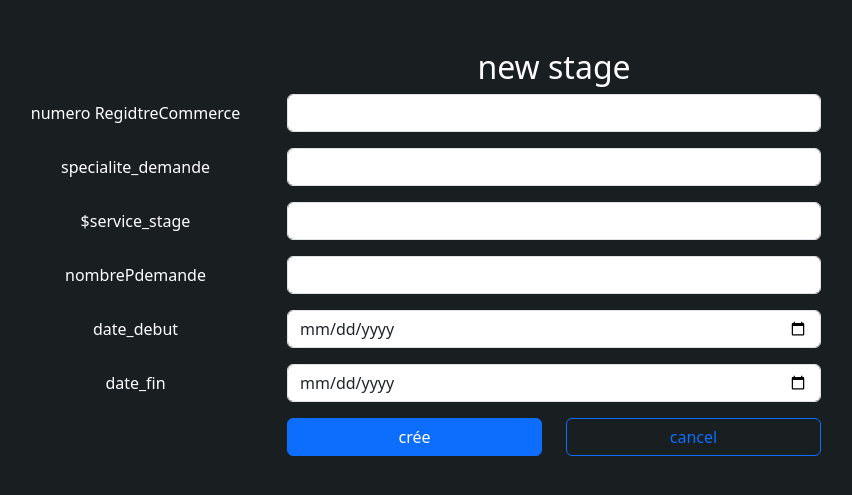
After one commit to yousri1992/site-project, a PHP site: page /creeStage.php in a window 1280 px wide. The commit adds this page. Shown: the top 495 px of the page, without its empty margins (86-938 px from the left). Run offline with PHP 8.4, Linux system fonts and the light colour scheme.

```diff
--- /dev/null
+++ b/creeStage.php
@@ -0,0 +1,142 @@
+<?php
+// 1. Établir la connexion à la base de données
+$connection = new mysqli('localhost', 'root', '', 'bd_stalgerie');
+
+// Vérifier la connexion
+if ($connection->connect_error) {
+    die("Erreur de connexion à la base de données : " . $connection->connect_error);
+}
+$numeroRCommerce_fk = $specialite_demande = $service_stage = $nombrePdemande = $date_debut = $date_fin = "";
+$errorMessage = $successMessage = "";
+
+if ($_SERVER['REQUEST_METHOD'] == 'POST') {
+    $numeroRCommerce_fk = $_POST["numeroRCommerce_fk"];
+    $specialite_demande = $_POST["specialite_demande"];
+    $service_stage = $_POST["service_stage"];
+    $nombrePdemande = $_POST["nombrePdemande"];
+    $date_debut = $_POST["date_debut"];
+    $date_fin = $_POST["date_fin"];
+    $dataValid = true;
+
+
+    $sql = "SELECT * FROM tab_identreprise WHERE numeroRCommerce = ?";
+    $stmt = $connection->prepare($sql);
+    $stmt->bind_param("s", $numeroRCommerce_fk);
+    $stmt->execute();
+    $result = $stmt->get_result();
+
+    if ($result->num_rows == 0) {
+        $dataValid = false;
+        $errorMessage = "Le numéro de Registre Commerce saisi n'existe pas.";
+    }
+
+
+    if ($dataValid) {
+        // Ajouter le stage à la base de données
+        $sql = "INSERT INTO poste_stage (numeroRCommerce_fk, specialite_demande, service_stage, nombrePdemande, date_debut, date_fin) " .
+            "VALUES (?, ?, ?, ?, ?, ?)";
+        $stmt = $connection->prepare($sql);
+        $stmt->bind_param("ssssss", $numeroRCommerce_fk, $specialite_demande, $service_stage, $nombrePdemande, $date_debut, $date_fin);
+        $stmt->execute();
+
+        // Vérifier si l'insertion a réussi
+        if ($stmt->affected_rows > 0) {
+            $successMessage = "Le stage a été ajouté avec succès.";
+        } else {
+            $errorMessage = "Erreur lors de l'ajout du stage : " . $stmt->error;
+        }
+        $stmt->close();
+    }
+}
+
+// Fermer la connexion
+$connection->close();
+?>
+
+<!DOCTYPE html>
+<html lang="fr">
+<head>
+<?php
+    require_once('_header/script.php');
+    require_once('_header/link.php');
+    require_once('_header/meta.php');
+    ?>
+    <title>Créer des stage</title>
+
+</head>
+<body style="background:#000709e6; color:#fff;">
+    <div  align="center" class="container my-5" >
+    <div class="container my-5">
+        <h2>new stage </h2>
+
+        <?php
+        if (!empty($errorMessage)){
+            echo "
+            <div class='alert alert-warning alert-dismissible fade show' role='alert'>
+                <strong>$errorMessage</strong>
+                <button type='button' class='btn-close' data-bs-dismiss='alert' aria-label='close'></button>
+            </div>
+            ";
+        }
+        ?>
+        <form method="post">
+            <div class="row mb-3">
+                <label class="col-sm-3 col-form-label">numero RegidtreCommerce </label>
+                <div class="col-sm-6">
+                    <input type="number" class="form-control" name="numeroRCommerce_fk" value="<?php echo $numeroRCommerce_fk;?> ">
+                </div>
+            </div>
+            <div class="row mb-3">
+                <label class="col-sm-3 col-form-label">specialite_demande</label>
+                <div class="col-sm-6">
+                    <input type="text" class="form-control" name="specialite_demande" value="<?php echo $specialite_demande;?>">
+                </div>
+            </div>
+            <div class="row mb-3">
+                <label class="col-sm-3 col-form-label"> $service_stage</label>
+                <div class="col-sm-6">
+                    <input type="text" class="form-control" name="service_stage" value="<?php echo $service_stage;?>">
+                </div>
+            </div>
+            <div class="row mb-3">
+                <label class="col-sm-3 col-form-label">nombrePdemande</label>
+                <div class="col-sm-6">
+                    <input type="number" class="form-control" name="nombrePdemande" value="<?php echo $nombrePdemande;?>">
+                </div>
+            </div>
+            <div class="row mb-3">
+                <label class="col-sm-3 col-form-label">date_debut</label>
+                <div class="col-sm-6">
+                    <input type="date" class="form-control" name="date_debut" value="<?php echo $date_debut;?>">
+                </div>
+            </div>
+            <div class="row mb-3">
+                <label class="col-sm-3 col-form-label">date_fin</label>
+                <div class="col-sm-6">
+                    <input type="date" class="form-control" name="date_fin" value="<?php echo $date_fin;?>">
+                </div>
+            </div>
+
+            <?php
+        if (!empty($successMessage)){
+            echo "
+            <div class='alert alert-warning alert-dismissible fade show' role='alert'>
+                <strong>$successMessage</strong>
+                <button type='button' class='btn-close' data-bs-dismiss='alert' aria-label='close'></button>
+            </div>
+            ";
+        }
+        ?>
+            <div class="row mb-3">
+            <div class="offset-sm-3 col-sm-3 d-grid">
+                <button type="submit" class="btn btn-primary">crée</button>
+            </div>
+                <div class="col-sm-3 d-grid">
+                      <a class="btn btn-outline-primary" href="/firemen/index.php" role="button">cancel</a>
+                </div>
+            </div>
+        </form>
+    </div>
+    <script src="https://cdn.jsdelivr.net/npm/bootstrap@5.3.2/dist/js/bootstrap.bundle.min.js"></script>
+</body>
+</html>
--- a/include.php
+++ b/include.php
@@ -5,7 +5,9 @@
             include_once('_class/inscriptionEN.php');
             include_once('_class/connexion.php');
 
+
             $_InscriptionE = new InscriptionE;
             $_InscriptionEN = new InscriptionEN;
             $_Connexion = new Connexion;
+
         ?>
--- a/index.php
+++ b/index.php
@@ -35,6 +35,8 @@ require_once('include.php');
         ?>
 
 
+
+
             <div class="content">
                 <h1>MY FIRST</h1>
                 <span>STAGE</span>
```
Also changed, not shown: _menu/menu.php (+2 -9 lines), delete.php (added, +44 -0 lines), lesstages.php (added, +73 -0 lines).
